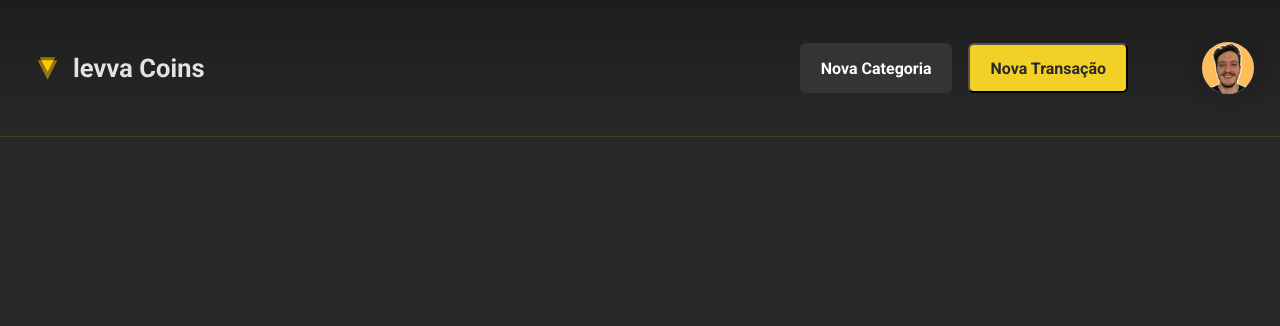
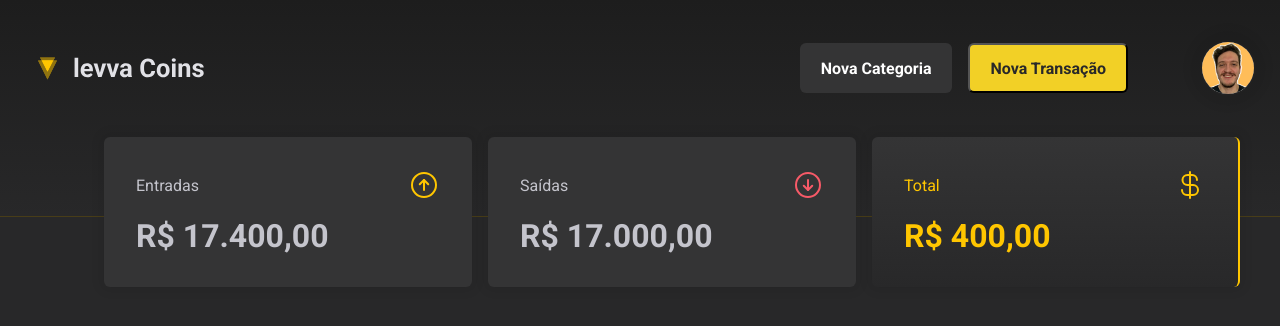
Before and after one commit to joaofelima96/levva-coins, a React (Vite) app: page /home in a window 1280 px wide. Shown: the top 326 px of the page. Built offline with nearby package versions, Linux system fonts and the light colour scheme.

Commit message:
Estilização - Summary

```diff
--- a/package.json
+++ b/package.json
@@ -10,6 +10,7 @@
     "preview": "vite preview"
   },
   "dependencies": {
+    "phosphor-react": "^1.4.1",
     "react": "^18.2.0",
     "react-dom": "^18.2.0",
     "react-router-dom": "^6.11.2",
--- a/src/components/Header/styles.ts
+++ b/src/components/Header/styles.ts
@@ -2,7 +2,7 @@ import styled from "styled-components";
 
 export const HeaderContainer = styled.header`
     background: linear-gradient(to bottom, ${props => props.theme.black}, ${props => props.theme["gray-600"]});
-    padding: 2.5rem 0.75rem;
+    padding: 2.5rem 0 7.5rem;
 
     grid-column-start: 1;
     grid-column-end: 4;
--- /dev/null
+++ b/src/components/Summary/index.tsx
@@ -0,0 +1,34 @@
+import { ArrowCircleDown, ArrowCircleUp, CurrencyDollar } from "phosphor-react";
+import { SummaryCard, SummaryContainer } from "./styles";
+import { DefaultTheme } from "../../styles/defaultTheme";
+
+export function Summary() {
+    return (
+        <SummaryContainer>
+            <SummaryCard>
+                <header>
+                    <span>Entradas</span>
+                    <ArrowCircleUp size={32} color={DefaultTheme["yellow-500"]} />
+                </header>
+
+                <strong>R$ 17.400,00</strong>
+            </SummaryCard>
+            <SummaryCard>
+                <header>
+                    <span>Saídas</span>
+                    <ArrowCircleDown size={32} color={DefaultTheme["red-500"]} />
+                </header>
+
+                <strong>R$ 17.000,00</strong>
+            </SummaryCard>
+            <SummaryCard variant="balance">
+                <header>
+                    <span>Total</span>
+                    <CurrencyDollar size={32} color={DefaultTheme["yellow-500"]} />
+                </header>
+
+                <strong>R$ 400,00</strong>
+            </SummaryCard>
+        </SummaryContainer>
+    )
+}
--- /dev/null
+++ b/src/components/Summary/styles.ts
@@ -0,0 +1,53 @@
+import styled, { css } from "styled-components";
+
+export const SummaryContainer = styled.section`
+    grid-column: 2 / 3;
+
+    width: 100%;
+    max-width: 1120px;
+    margin: 0 auto;
+    padding: 0 1.5rem;
+
+    display: grid;
+    grid-template-columns: 23rem 23rem 23rem;
+    gap: 1rem;
+    margin-top: -5rem;
+`;
+
+interface SummaryCardProps {
+    variant?: "balance";
+};
+
+export const SummaryCard = styled.div<SummaryCardProps>`
+    background: ${props => props.theme["gray-500"]};
+    border-radius: 6px;
+    padding: 2rem;
+    box-shadow: 0px 0px 10px 5px #00000010;
+
+    header {
+        display: flex;
+        align-items: center;
+        justify-content: space-between;
+    }
+
+    strong {
+        display: block;
+        margin-top: 1rem;
+        font-size: 2rem;
+    }
+
+    ${(props => props.variant === "balance" && css`
+        background: linear-gradient(
+            to bottom,
+            ${props.theme["gray-500"]},
+            ${props.theme["gray-700"]}
+        );
+        border-right: 2px solid ${props.theme["yellow-500"]};
+        header {
+            color: ${props.theme["yellow-500"]};
+        }
+        strong {
+            color: ${props.theme["yellow-500"]};
+        }
+    `)}
+`;
--- a/src/pages/Home/index.tsx
+++ b/src/pages/Home/index.tsx
@@ -1,10 +1,12 @@
 import { Header } from "../../components/Header";
+import { Summary } from "../../components/Summary";
 import { HomeWrapper } from "./styles";
 
 export function Home() {
     return (
         <HomeWrapper>
             <Header />
+            <Summary />
         </HomeWrapper>
     )
 }
```
Also changed, not shown: 1 other file (tests, documents, lock files or other folders).
